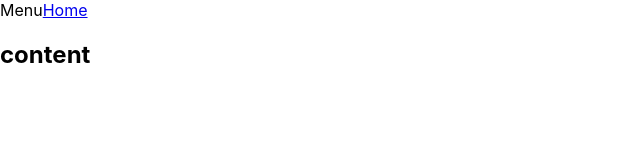
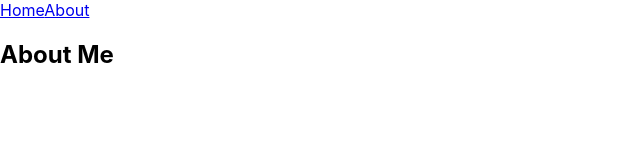
Before and after one commit to JMAdsit/personal-site, a React (Create React App) app: page /about in a window 1280 px wide. Shown: the top 160 px of the page, without its empty margins (0-640 px from the left). Built offline with nearby package versions, Linux system fonts and the light colour scheme.

Commit message:
added about page and nav button

```diff
--- /dev/null
+++ b/src/components/About.js
@@ -0,0 +1,9 @@
+import React from "react";
+
+function About() {
+    return <div>
+        <h2>About Me</h2>
+    </div>
+}
+
+export default About;
--- a/src/layout/Menu.js
+++ b/src/layout/Menu.js
@@ -3,8 +3,9 @@ import NavButton from "../components/NavButton";
 
 function Menu() {
     return (
-        <nav>Menu
+        <nav>
             <NavButton name="Home" link="/" />
+            <NavButton name="About" link="/about" />
         </nav>
     );
 }
--- a/src/layout/Routes.js
+++ b/src/layout/Routes.js
@@ -1,8 +1,14 @@
 import React from "react";
+import { Route, Switch } from "react-router-dom";
+import About from "../components/About";
 
 function Routes() {
     return (
-        <h2>content</h2>
+        <Switch>
+            <Route path="/about">
+                <About />
+            </Route>
+        </Switch>
     );
 }
 
```
